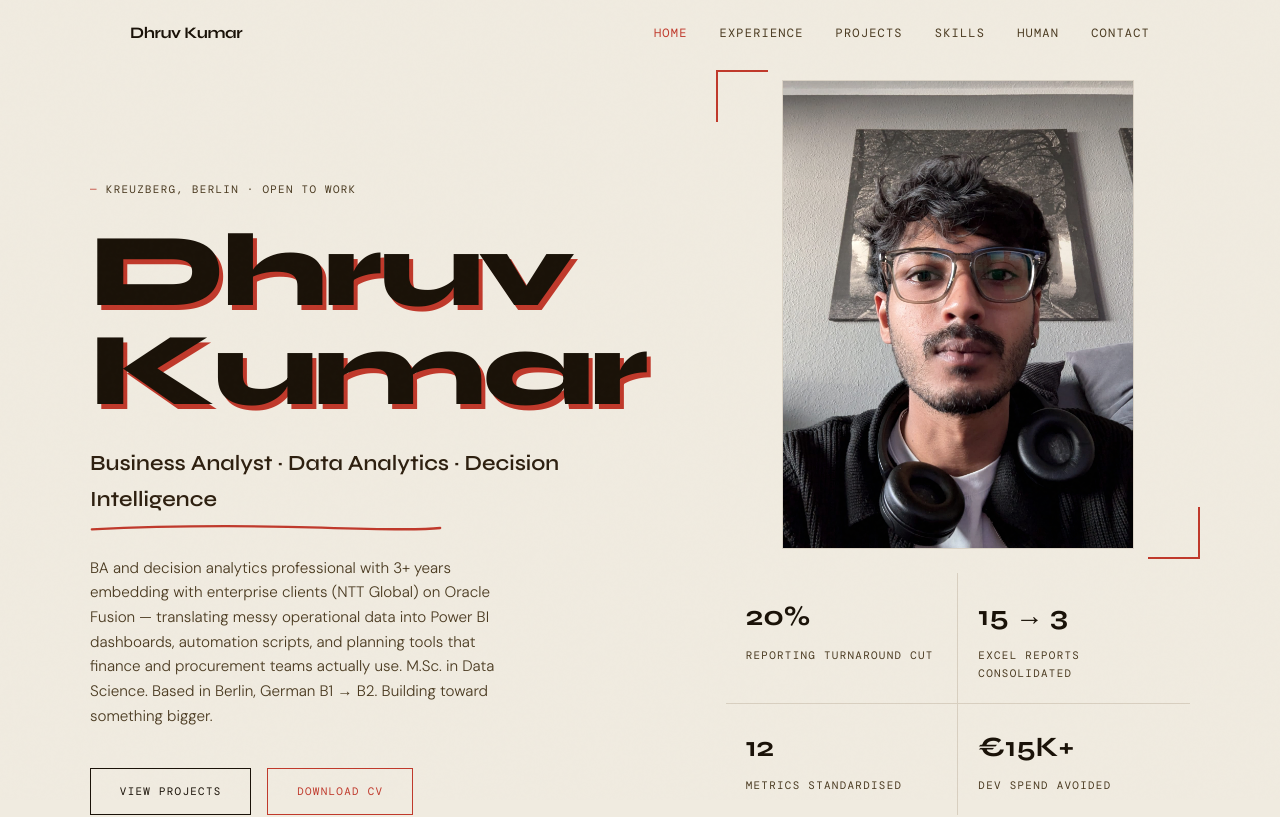
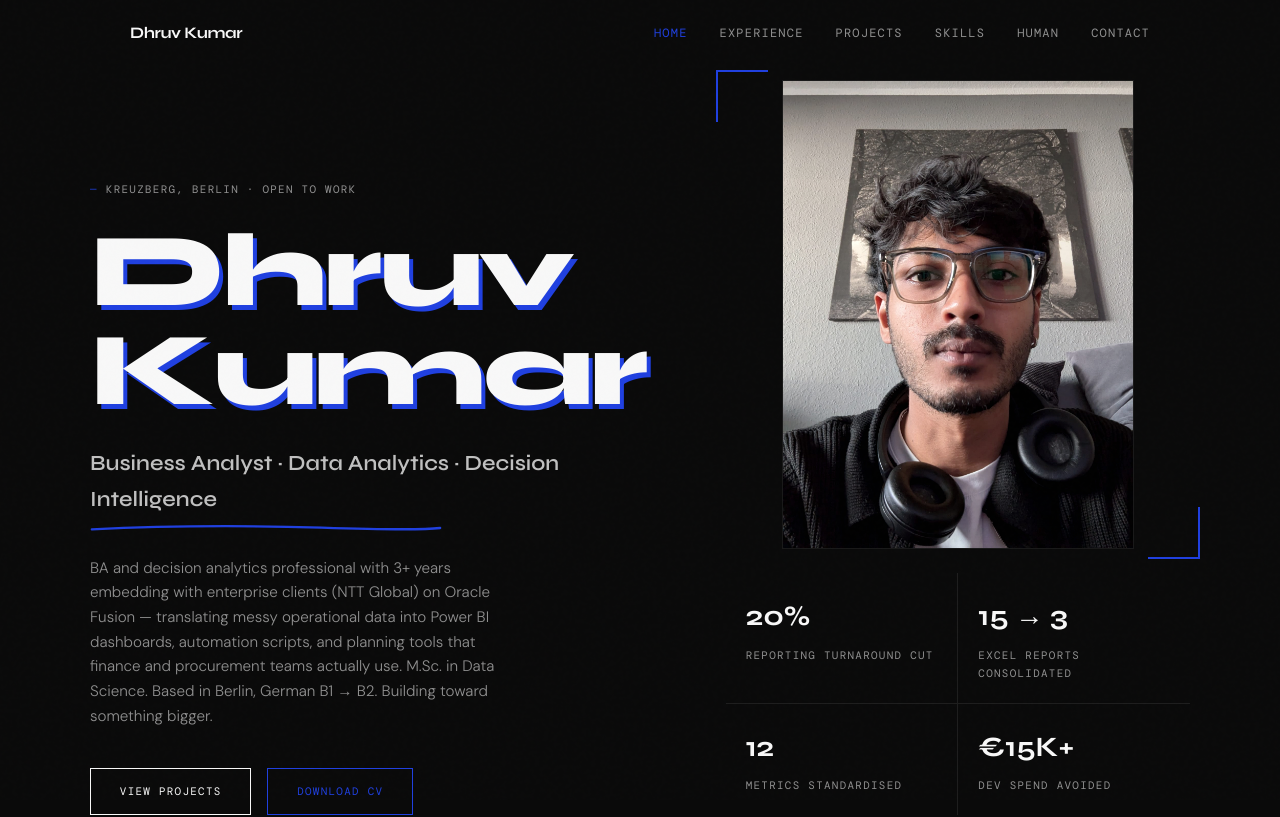
Before and after one commit to 11Fawkes/Portfolio, a React (Vite) app: page / in a window 1280 px wide. Shown: the top 817 px of the page. Built offline with nearby package versions, Linux system fonts and the light colour scheme; a web font is replaced by a local one.

Commit message:
palette: flat black + cobalt blue

```diff
--- a/src/design/tokens.css
+++ b/src/design/tokens.css
@@ -15,16 +15,16 @@
      To repaint the whole site: edit only these 10 lines.
      Current palette: bone + warm dark brown + red accent.
      ──────────────────────────────────────────────────────── */
-  --c-ink:      #1a1208;   /* body text, primary headers */
-  --c-ink-2:    #241808;   /* dark section backgrounds   */
-  --c-ink-3:    #2e2010;   /* dark card backgrounds      */
-  --c-paper:    #f0ebe0;   /* main page background       */
-  --c-paper-2:  #e8e0d0;   /* hover background           */
-  --c-paper-3:  #d8cfc0;   /* borders, dividers          */
-  --c-gold:     #c0392b;   /* accent: links, tags, lines */
-  --c-gold-2:   #e74c3c;   /* accent hover state         */
-  --c-muted:    #4a3a20;   /* secondary text             */
-  --c-faint:    #7a6040;   /* tertiary text              */
+  --c-ink:      #f8f8f8;   /* body text, primary headers */
+  --c-ink-2:    #e8e8e8;   /* dark section backgrounds   */
+  --c-ink-3:    #c0c0c0;   /* dark card backgrounds      */
+  --c-paper:    #0a0a0a;   /* main page background       */
+  --c-paper-2:  #111111;   /* hover background           */
+  --c-paper-3:  #1e1e1e;   /* borders, dividers          */
+  --c-gold:     #2040e0;   /* accent: links, tags, lines */
+  --c-gold-2:   #3050f0;   /* accent hover state         */
+  --c-muted:    #909090;   /* secondary text             */
+  --c-faint:    #606060;   /* tertiary text              */
   /* ── FONTS ────────────────────────────────────────────────
      To swap fonts:
      1. Change the family name below
```
